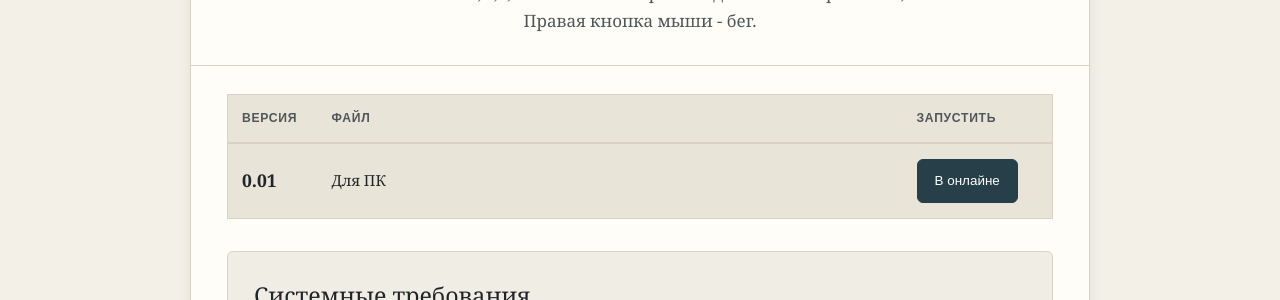
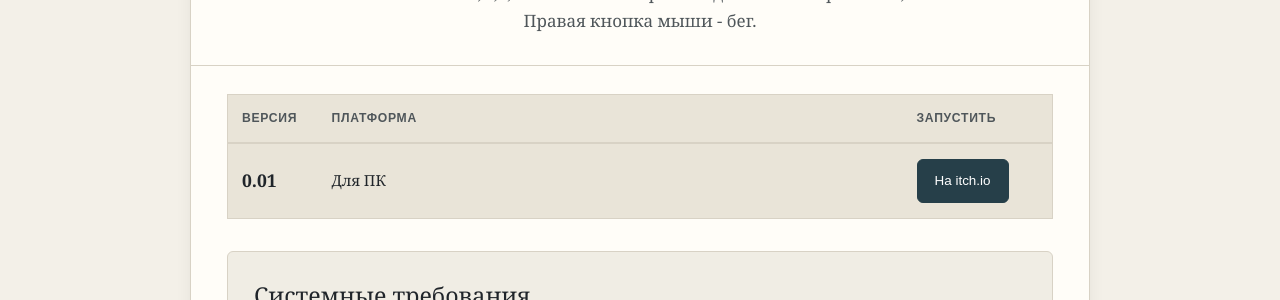
Before and after one commit to tislic/SeaDogsPort, a Jekyll site: the page built from сборки.md, in a window 1280 px wide. Shown: the part 1057-1357 px from the top of the page. Built offline with Jekyll 4.4.1, drawn with Linux system fonts in a browser that asks for light colours.

Commit message:
Update сборки.md

```diff
--- a/сборки.md
+++ b/сборки.md
@@ -60,7 +60,7 @@ permalink: /сборки/
         <thead>
           <tr>
             <th>Версия</th>
-            <th>Файл</th>
+            <th>платформа</th>
             <th>Запустить</th>
           </tr>
         </thead>
@@ -68,7 +68,7 @@ permalink: /сборки/
           <tr>
             <td><strong>0.01</strong></td>
             <td>Для ПК</td>
-            <td><a class="btn primary" href="https://tislic.itch.io/seadogs?secret=LzcEDkkVn92PgrDosAnx6pvmSA">В онлайне</a></td>
+            <td><a class="btn primary" href="https://tislic.itch.io/seadogs?secret=LzcEDkkVn92PgrDosAnx6pvmSA">На itch.io</a></td>
           </tr>
         </tbody>
       </table>
```
